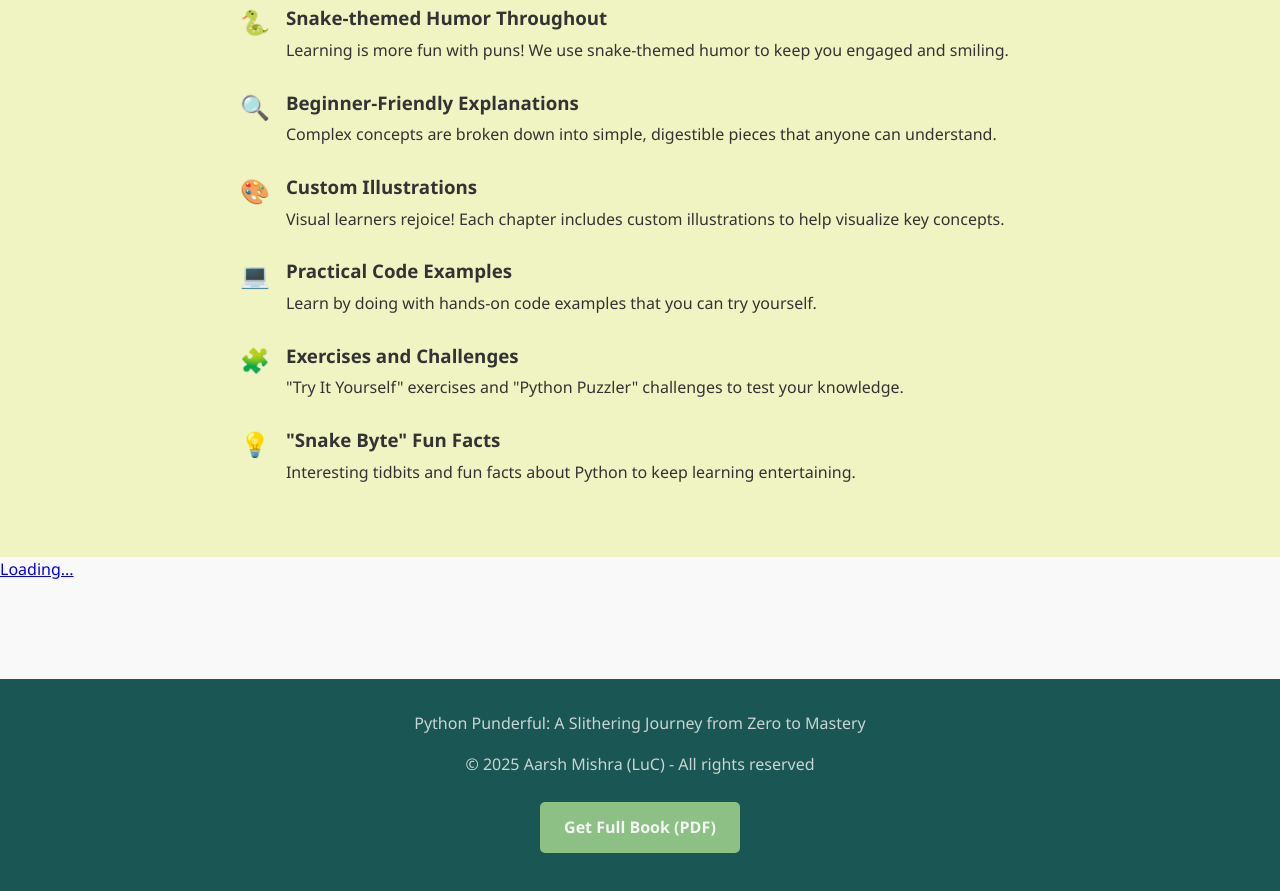
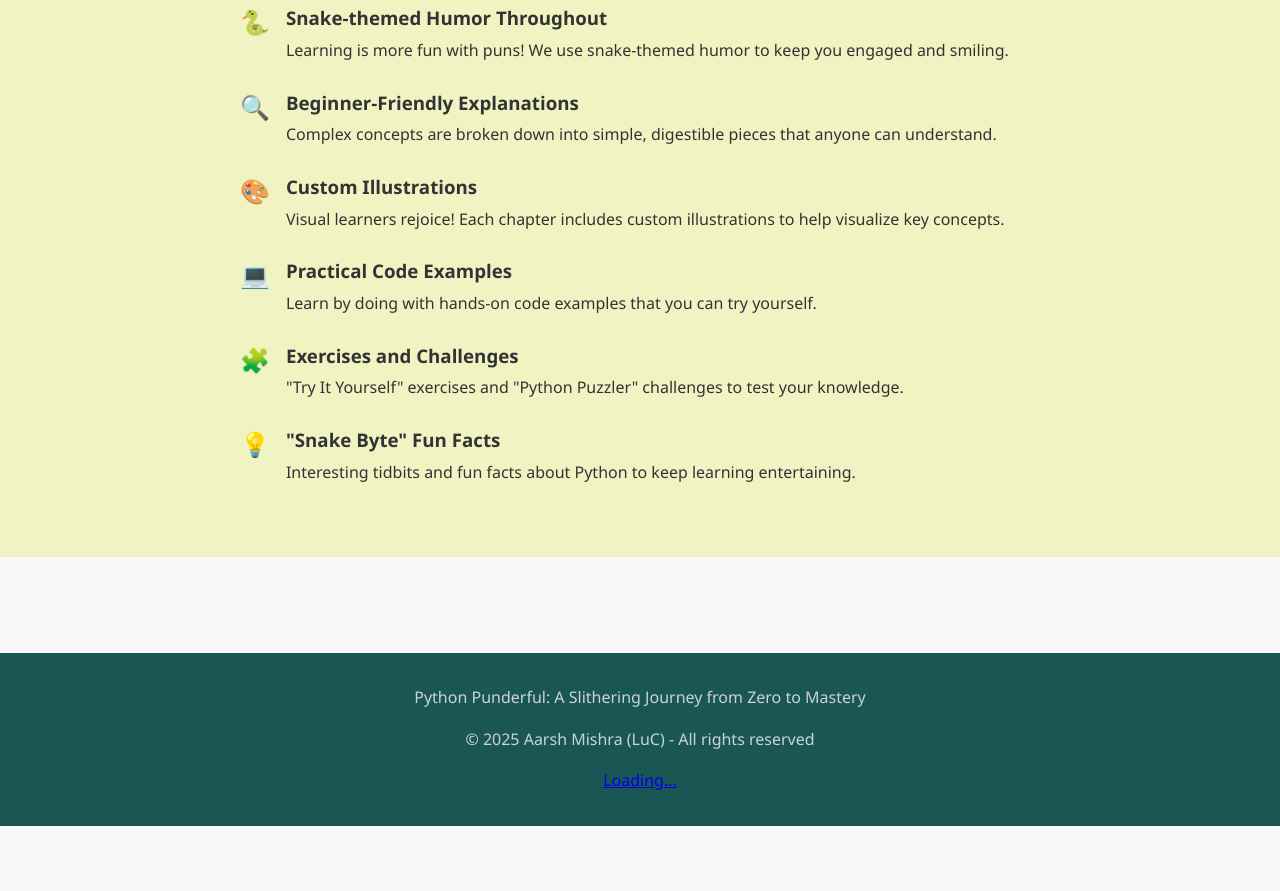
Before and after one commit to LuC-9/Python-Punderful, a plain HTML site: page index.html in a window 1280 px wide. Shown: the part 2697-3588 px from the top of the page. After the commit the page ends 3523 px from the top, so only its background shows below. Drawn offline with Linux system fonts and the light colour scheme; a script that the page names is missing.

Commit message:
Update index.html

```diff
--- a/index.html
+++ b/index.html
@@ -453,15 +453,16 @@
             </div>
         </section>
 
-        <script src="https://gumroad.com/js/gumroad-embed.js"></script>
-<div class="gumroad-product-embed"><a href="https://xrshluc.gumroad.com/l/python-punderful">Loading...</a></div>
+
     </main>
 
     <footer>
         <div class="container">
             <p class="footer-text">Python Punderful: A Slithering Journey from Zero to Mastery</p>
             <p class="footer-text">© 2025 Aarsh Mishra (LuC) - All rights reserved</p>
-            <a href="https://xrshluc.gumroad.com/l/python-punderful" class="cta-button" download>Get Full Book (PDF)</a>
+<!--             <a href="https://xrshluc.gumroad.com/l/python-punderful" class="cta-button" download>Get Full Book (PDF)</a> -->
+            <script src="https://gumroad.com/js/gumroad-embed.js"></script>
+<div class="gumroad-product-embed"><a href="https://xrshluc.gumroad.com/l/python-punderful">Loading...</a></div>
         </div>
     </footer>
 
```
